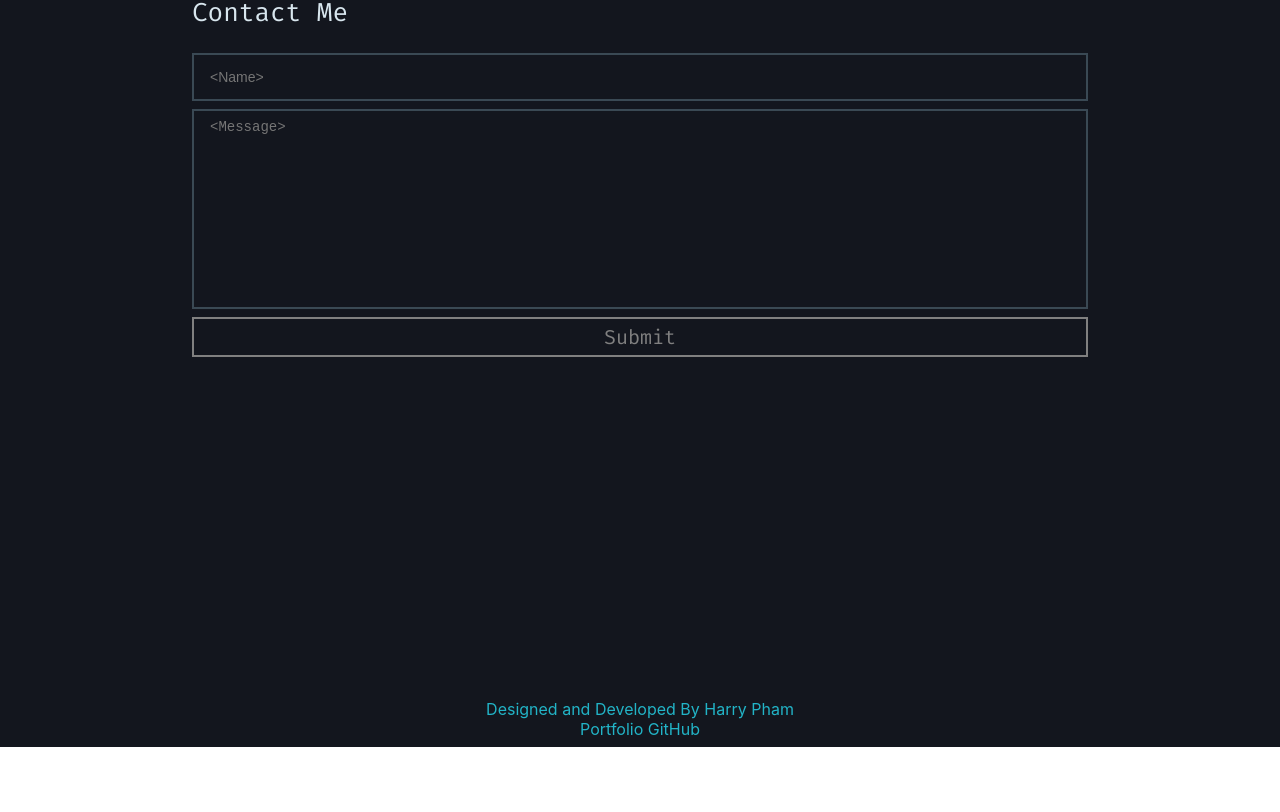
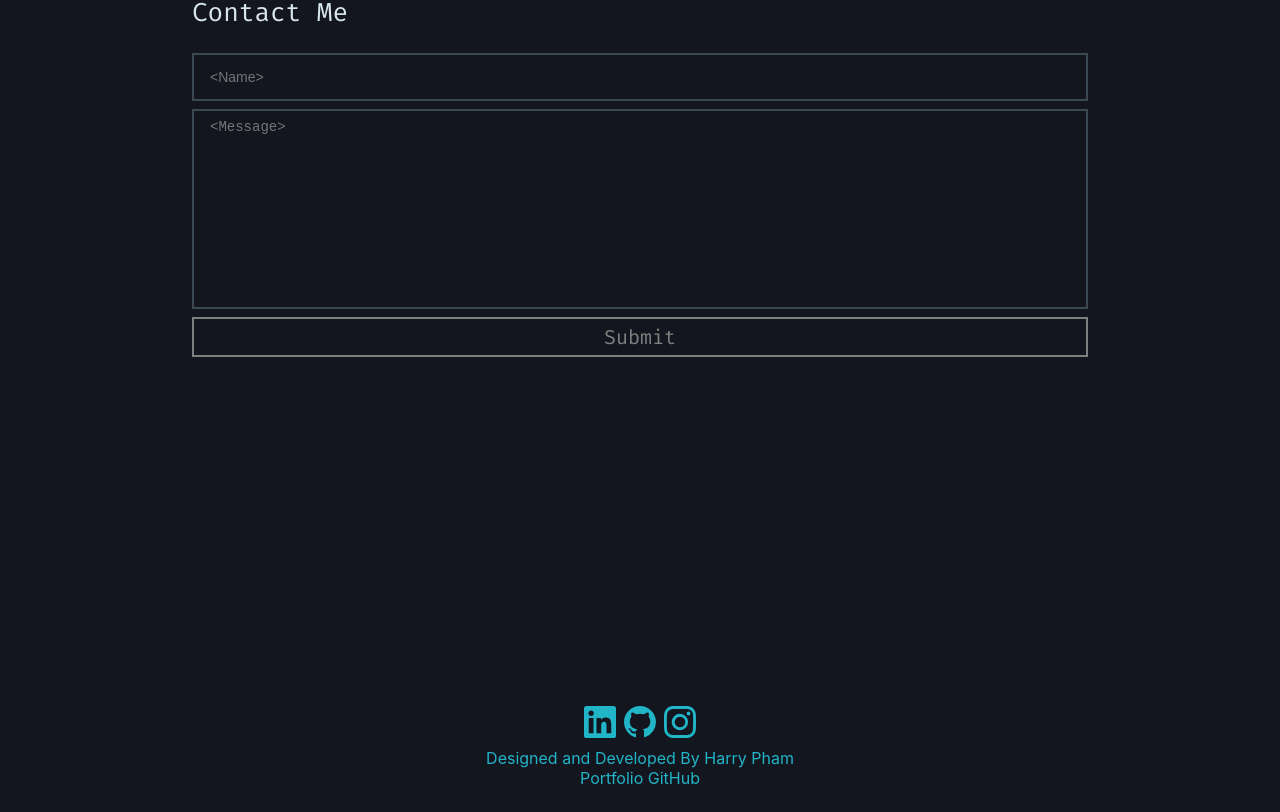
Before and after one commit to HarryPdot/portfolio, a React (Create React App) app: page / in a window 1280 px wide. Shown: the part 1903-2715 px from the top of the page. Before the commit the page ends 2650 px from the top, so only its background shows below. Built offline with nearby package versions, Linux system fonts and the light colour scheme; no server answers; a web font is replaced by a local one.

Commit message:
update contact links

```diff
--- a/src/Components/contact/Contact.css
+++ b/src/Components/contact/Contact.css
@@ -6,6 +6,7 @@
   justify-content: space-between;
   flex-direction: column;
   align-items: center;
+  margin-bottom: 3vh;
 }
 
 .contact-container-2 {
@@ -69,7 +70,6 @@
 }
 
 footer {
-  margin-bottom: 1vh;
   cursor: pointer;
   text-align: center;
 }
@@ -78,16 +78,33 @@ footer a {
   color: rgb(34, 180, 199);
   text-decoration: none;
   transition: linear 0.1s;
-}
-
-footer a:hover {
-  color: rgb(15, 45, 122);
+  text-align: center;
 }
 
 .disabled {
   pointer-events: none;
   color: grey;
   border: 2px solid grey;
+}
+
+.contact-links {
+  display: flex;
+  justify-content: center;
+  align-items: center;
+  gap: 1vh;
+  font-size: 5vh;
+}
+
+.contact-links .link {
+  color: rgb(34, 180, 199);
+}
+
+.contact-links .link:hover {
+  color: white;
+}
+
+footer a:hover {
+  color: white;
 }
 
 @media only screen and (min-width: 550px) {
--- a/src/Components/contact/Contact.js
+++ b/src/Components/contact/Contact.js
@@ -1,5 +1,8 @@
 import "./Contact.css";
 import { useEffect, useState } from "react";
+import { GoMarkGithub } from "react-icons/go";
+import { SiLinkedin } from "react-icons/si";
+import { BsInstagram } from "react-icons/bs";
 
 export default function Contact() {
   const [name, setName] = useState("");
@@ -60,6 +63,20 @@ export default function Contact() {
       </div>
 
       <footer>
+        <div className="contact-links">
+          <a
+            href="https://linkedin.com/in/harry-pham-developer"
+            target={"_blank"}
+          >
+            <SiLinkedin className="link"></SiLinkedin>
+          </a>
+          <a href="https://github.com/HarryPdot" target={"_blank"}>
+            <GoMarkGithub className="link"></GoMarkGithub>
+          </a>
+          <a href="https://www.instagram.com/harryphamdev/" target={"_blank"}>
+            <BsInstagram className="link"></BsInstagram>
+          </a>
+        </div>
         <a href="https://github.com/HarryPdot/portfolio" target={"_blank"}>
           Designed and Developed By Harry Pham
           <br /> Portfolio GitHub
--- a/src/Components/projects/ProjectBoxDetail.js
+++ b/src/Components/projects/ProjectBoxDetail.js
@@ -23,8 +23,12 @@ export default function ProjectBoxDetail({ project, setProjects, projects }) {
           {project.arr["detailed_description"]}
         </div>
         <div className="project-box-detail-skills-grid">
-          {skillArr.map((skill) => {
-            return <div className="project-box-detail-skills">{skill}</div>;
+          {skillArr.map((skill, i) => {
+            return (
+              <div className="project-box-detail-skills" key={i}>
+                {skill}
+              </div>
+            );
           })}
         </div>
       </div>
--- a/src/Components/projects/Projects.css
+++ b/src/Components/projects/Projects.css
@@ -80,12 +80,12 @@
   .flip-card,
   .project-box,
   .project-box-detail-container {
-    max-width: 480px;
-    width: 33vw;
+    max-width: 450px;
+    width: 30vw;
   }
 }
 
-@media only screen and (min-width: 1460px) {
+@media only screen and (min-width: 1495px) {
   .flip-card,
   .project-box,
   .project-box-detail-container {
--- a/src/index.js
+++ b/src/index.js
@@ -1,15 +1,10 @@
-import React from 'react';
-import ReactDOM from 'react-dom';
-import './index.css';
-import App from './App';
-import reportWebVitals from './reportWebVitals';
+import React from "react";
+import ReactDOM from "react-dom";
+import "./index.css";
+import App from "./App";
+import reportWebVitals from "./reportWebVitals";
 
-ReactDOM.render(
-  <React.StrictMode>
-    <App />
-  </React.StrictMode>,
-  document.getElementById('root')
-);
+ReactDOM.render(<App />, document.getElementById("root"));
 
 // If you want to start measuring performance in your app, pass a function
 // to log results (for example: reportWebVitals(console.log))
```
